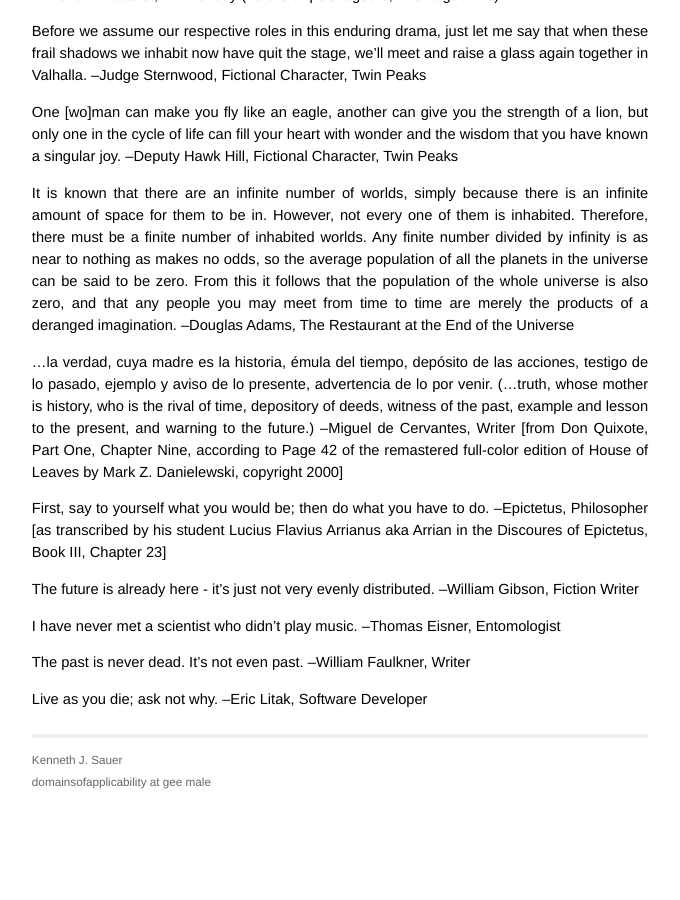
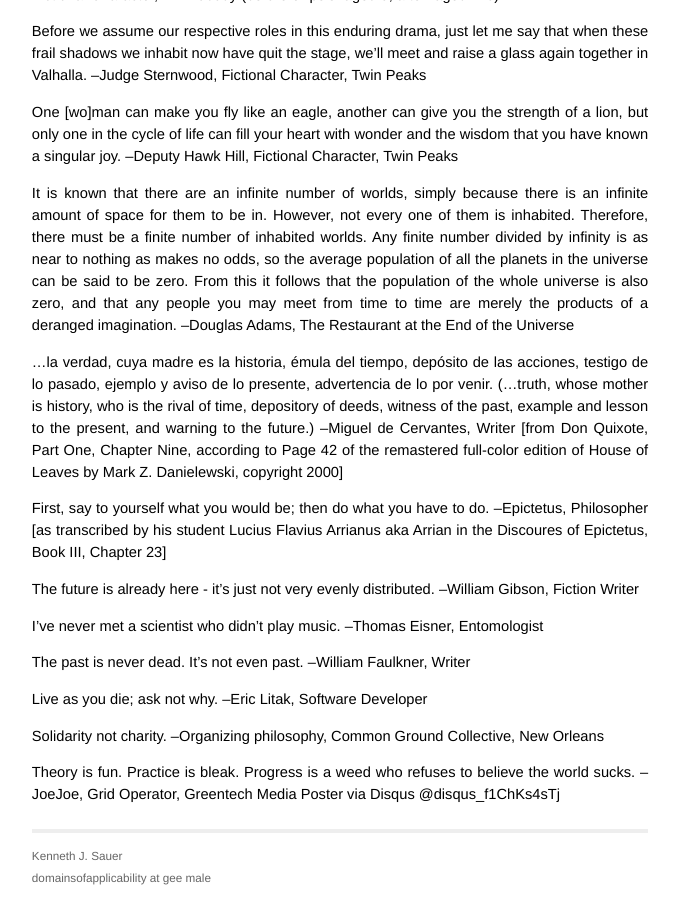
Before and after one commit to domainsofapp/domainsofapp.github.io, a Jekyll site: the page built from _posts/2016-02-19-favorite-quotations.md, in a window 1280 px wide and 900 px high, scrolled down 1117 px. Shown: the whole window, without its empty margins (300-980 px from the left). Built offline with Jekyll 4.4.1, drawn with Linux system fonts in a browser that asks for light colours; before the commit the page ends 1922 px from its top, so only the background shows below that.

Commit message:
more posts

```diff
--- a/_posts/2016-02-19-favorite-quotations.md
+++ b/_posts/2016-02-19-favorite-quotations.md
@@ -62,8 +62,12 @@
 
 The future is already here - it's just not very evenly distributed. --William Gibson, Fiction Writer
 
-I have never met a scientist who didn't play music. --Thomas Eisner, Entomologist
+I've never met a scientist who didn't play music. --Thomas Eisner, Entomologist
 
 The past is never dead. It's not even past. --William Faulkner, Writer
 
 Live as you die; ask not why. --Eric Litak, Software Developer
+
+Solidarity not charity. --Organizing philosophy, Common Ground Collective, New Orleans
+
+Theory is fun. Practice is bleak. Progress is a weed who refuses to believe the world sucks. --JoeJoe, Grid Operator, Greentech Media Poster via Disqus @disqus_f1ChKs4sTj
--- a/index.html
+++ b/index.html
@@ -228,6 +228,7 @@
 
 <h1>Videos</h1>
 <ul class="posts">
+<li><span>09 Sep 2017</span> &raquo; <a href="https://www.youtube.com/watch?v=AHrCI9eSJGQ/">Video: Video: 30 Days Timelapse at Sea</a></li>
 <li><span>02 Nov 2016</span> &raquo; <a href="https://vimeo.com/189919038/">Video: Unsatisfying</a></li>
 <li><span>12 May 2014</span> &raquo; <a href="https://www.youtube.com/watch?v=uAJOWnv1uOY/">Video: Cattle Auctioneer Lays Down the Beat</a></li>
 <li><span>12 Apr 2014</span> &raquo; <a href="https://www.youtube.com/watch?v=1IAXrxlDK6c/">Video: The Futility of Existence</a></li>
```
